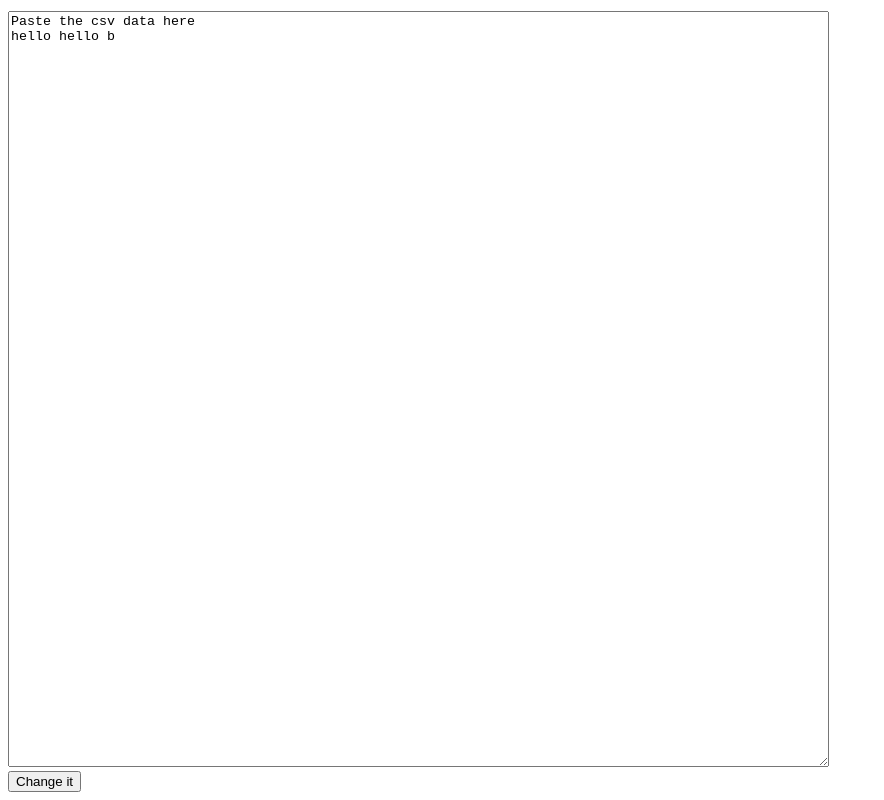
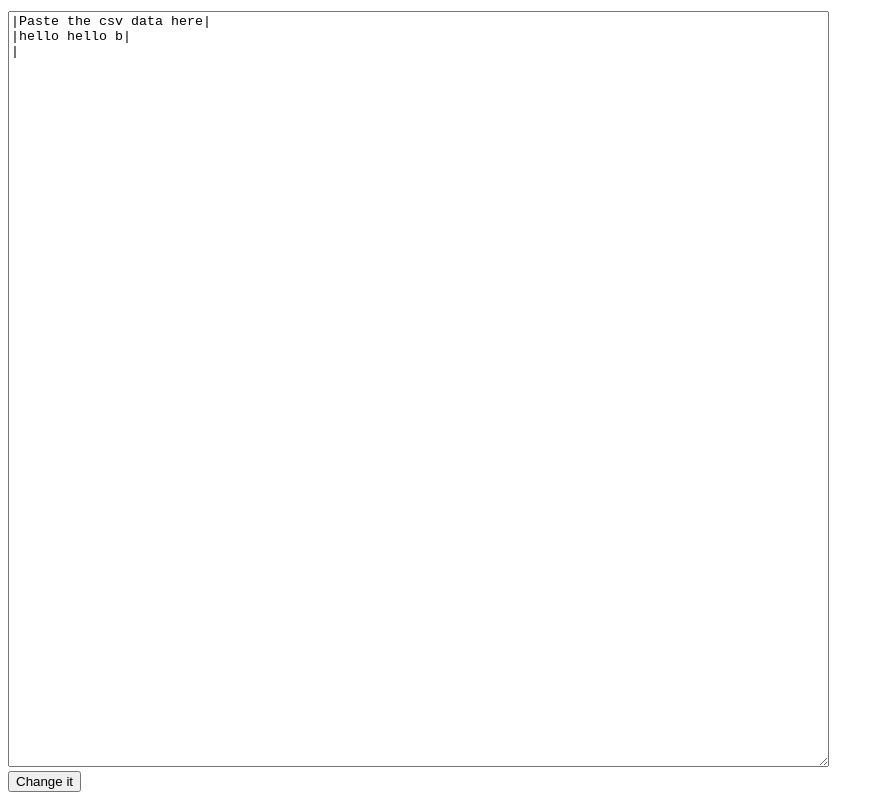
Before and after one commit to akku-dangeR/Sample, a plain HTML site: page index.html in a window 1280 px wide. Both pictures are taken after a click on the button "Change it". Shown: the part 69-869 px from the top of the page, without its empty margins (0-884 px from the left). Drawn offline with Linux system fonts and the light colour scheme.

Commit message:
Update index.html

```diff
--- a/index.html
+++ b/index.html
@@ -19,7 +19,8 @@ function myFunction() {
     x = x.replace(/(\n)/gm,"|\n");
     x = x.replace(/^/gm,"|")
     x = x.replace(/,/g , "|");
-    alert(x);
+    document.getElementById("myTextarea").innerHTML =x
+    //alert(x);
 }
 </script>
 </body>
```
